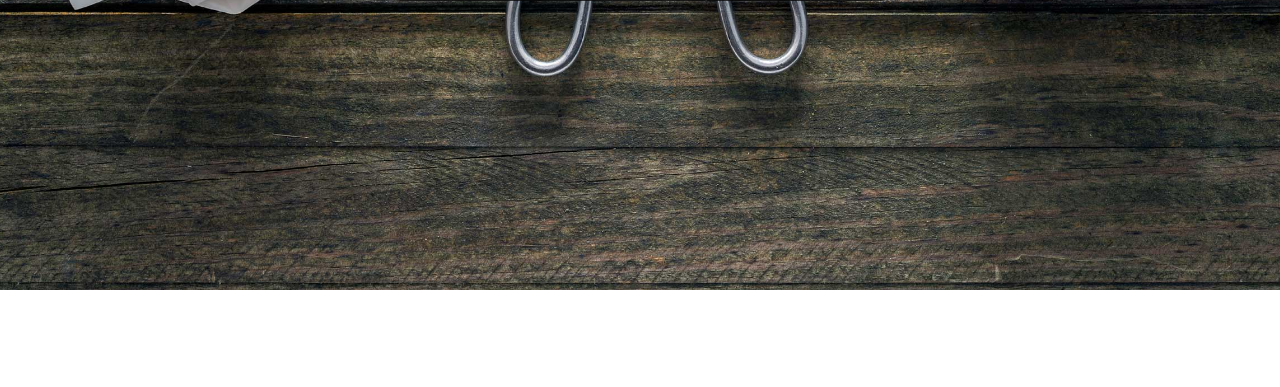
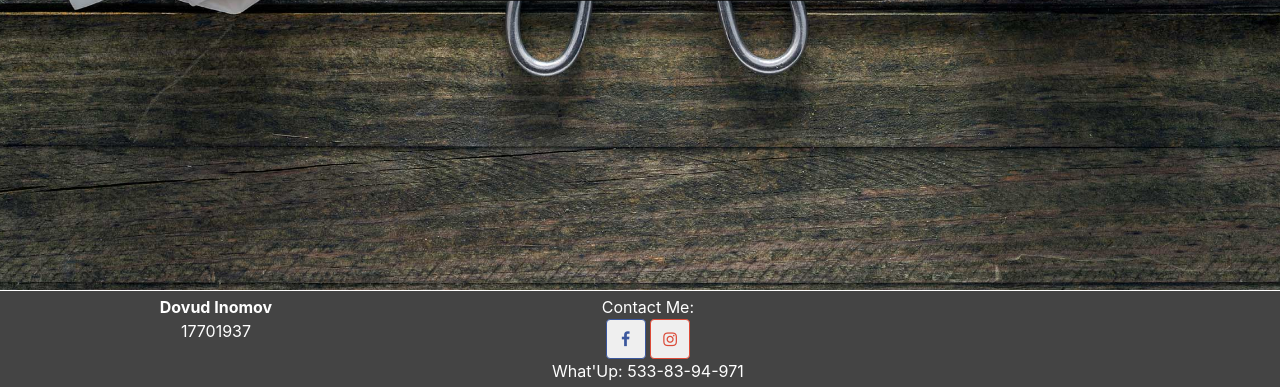
Before and after one commit to dovudwkt/itec327, a PHP site: page /password-update.php in a window 1280 px wide. Shown: the part 413-800 px from the top of the page. Run offline with PHP 8.4, Linux system fonts and the light colour scheme.

Commit message:
Contact me footer

```diff
--- a/forgot-password.php
+++ b/forgot-password.php
@@ -86,5 +86,7 @@ function password_generate($chars)
 
 	</div>
 </div>
+<?php include ("myInfo.php")  ?>
+
 </body>
 </html>
--- a/index.php
+++ b/index.php
@@ -11,7 +11,7 @@ $_SESSION['current_user'];
 <!DOCTYPE html>
 <html lang="en">
 <head>
-  <title>Game|Login</title>
+  <title>Paper Scissors Rock</title>
   <meta charset="utf-8">
   <meta name="viewport" content="width=device-width, initial-scale=1, shrink-to-fit=no">
   <link rel="stylesheet"href="https://stackpath.bootstrapcdn.com/bootstrap/4.1.0/css/bootstrap.min.css" integrity="sha3849gVQ4dYFwwWSjIDZnLEWnxCjeSWFphJiwGPXr1jddIhOegiu1FwO5qRGvFXOdJZ4" crossorigin="anonymous">
@@ -77,6 +77,8 @@ $_SESSION['current_user'];
 
 </div> <!-- end of #container -->
 
+<?php include ("myInfo.php")  ?>
+
 <script type="text/javascript">
 
 $(document).ready(function(){
--- a/login.php
+++ b/login.php
@@ -1,7 +1,7 @@
 <!DOCTYPE html>
 <html lang="en">
 <head>
-  <title>Paper Rock Scissors</title>
+  <title>Login</title>
   <meta charset="utf-8">
   <meta name="viewport" content="width=device-width, initial-scale=1, shrink-to-fit=no">
   <link rel="stylesheet" href="https://stackpath.bootstrapcdn.com/bootstrap/4.1.0/css/bootstrap.min.css" integrity="sha3849gVQ4dYFwwWSjIDZnLEWnxCjeSWFphJiwGPXr1jddIhOegiu1FwO5qRGvFXOdJZ4" crossorigin="anonymous">
@@ -88,6 +88,7 @@ body{
 
 </div>
 
+    <?php include ("myInfo.php")  ?>
 <script type="text/javascript">
 // function emailLogin(){
 //   document.querySelector("#email-login").classList.remove("collapse");
--- /dev/null
+++ b/myInfo.php
@@ -0,0 +1,72 @@
+<link rel="stylesheet" href="https://cdnjs.cloudflare.com/ajax/libs/font-awesome/4.7.0/css/font-awesome.min.css">
+
+<style type="text/css">
+.footer {
+  position: fixed;
+  left: 0;
+  bottom: 0;
+  width: 100%;
+  background-color: #060606bf;
+  color: white;
+  text-align: center;
+}
+ .btn-outline-facebook {
+     border: 1px solid #3b579d;
+     color: #3b579d
+ }
+
+ .btn-outline-facebook:hover {
+     background: #3b579d;
+     color: #ffffff
+ }
+
+ .btn-outline-instagram {
+     border: 1px solid #dc4a38;
+     color: #dc4a38
+ }
+ .btn-outline-instagram:hover {
+     background: #e52d27;
+     color: #ffffff
+ }
+ .btn-instagram {
+     background: #dc4a38;
+     color: #ffffff
+ }
+  .btn-facebook {
+     background: #3b579d;
+     color: #ffffff
+ }
+  .btn.btn-social-icon {
+     width: 40px;
+     height: 40px;
+     padding: 0
+ }
+
+  .btn-instagram:hover,
+ .btn-instagram:focus {
+     background: #bf3322;
+     color: #ffffff
+ }
+  .btn-facebook:hover,
+ .btn-facebook:focus {
+     background: #2d4278;
+     color: #ffffff
+ }
+</style>
+
+<footer id="sticky-footer" class="footer py-1  text-white">
+    <div class=" text-center row col-sm-10">
+        <div class="col-sm-5">
+            <strong>Dovud Inomov</strong>
+            <p> 17701937</p>
+        </div>
+         <div class="col-sm-5 ">
+            <span>Contact Me:</span><br>
+            <a target="_blank" href="https://www.facebook.com/dovud.inomov.3"><button type="button" class="btn btn-social-icon btn-outline-facebook"><i class="fa fa-facebook"></i> </button> </a>
+            <a target="_blank" href="https://www.instagram.com/dovud_wkt/"><button type="button" class="btn btn-social-icon btn-outline-instagram"><i class="fa fa-instagram"></i></button> </a>
+            <br><span>What'Up: 533-83-94-971</span>
+        </div>
+
+    </div>
+
+</footer>
--- a/password-update.php
+++ b/password-update.php
@@ -49,7 +49,7 @@ if(isset($_POST['updt_pswd'])){
 <!DOCTYPE html>
 <html lang="en">
 <head>
-  <title>Template for an interactive web page</title>
+  <title>Update Password</title>
   <meta charset="utf-8">
   <meta name="viewport" content="width=device-width, initial-scale=1, shrink-to-fit=no">
   <link rel="stylesheet"
@@ -103,5 +103,6 @@ if(isset($_POST['updt_pswd'])){
 </div>
 
 </div>
+<?php include ("myInfo.php")  ?>
 </body>
 </html>
--- a/register.php
+++ b/register.php
@@ -1,7 +1,7 @@
 <!DOCTYPE html>
 <html lang="en">
 <head>
-  <title>Template for an interactive web page</title>
+  <title>Register</title>
   <meta charset="utf-8">
   <meta name="viewport" content="width=device-width, initial-scale=1, shrink-to-fit=no">
   <link rel="stylesheet" href="https://stackpath.bootstrapcdn.com/bootstrap/4.1.0/css/bootstrap.min.css" integrity="sha384-9gVQ4dYFwwWSjIDZnLEWnxCjeSWFphJiwGPXr1jddIhOegiu1FwO5qRGvFXOdJZ4" crossorigin="anonymous">
@@ -65,5 +65,6 @@
 
 </div>
 </div>
+<?php include ("myInfo.php")  ?>
 </body>
 </html>
--- a/show-name-xp.php
+++ b/show-name-xp.php
@@ -13,11 +13,6 @@ include("mysqli_connect.php");
 			echo "<tr class='table-info'><th>Credits</th><td>".$row['credits']."</td></tr>";
 			echo "<tr class='table-success'><th>Wins</th><td>".$row['wins']."</td></tr>";
 			echo "<tr class='table-danger'><th>Loses</th><td>".$row['loses']."</td></tr>";
-
-
-
-
-			// echo "<p>".$row['username']." | ". $row['credits']. "xp | <span style='color:green' title='wins'>".$row['wins']."</span> | <span style='color:red' title='loses'>".$row['loses']."</span> </p>";
 		}
 		echo "</table>";
 	}
--- a/styles/styles.css
+++ b/styles/styles.css
@@ -128,5 +128,8 @@
   .modal{
     width: 95%
   }
+  .footer{
+    display:none;
+  }
 
 }
```
Also changed, not shown: game.sql (+6 -5 lines), README.md, 1 other file.
